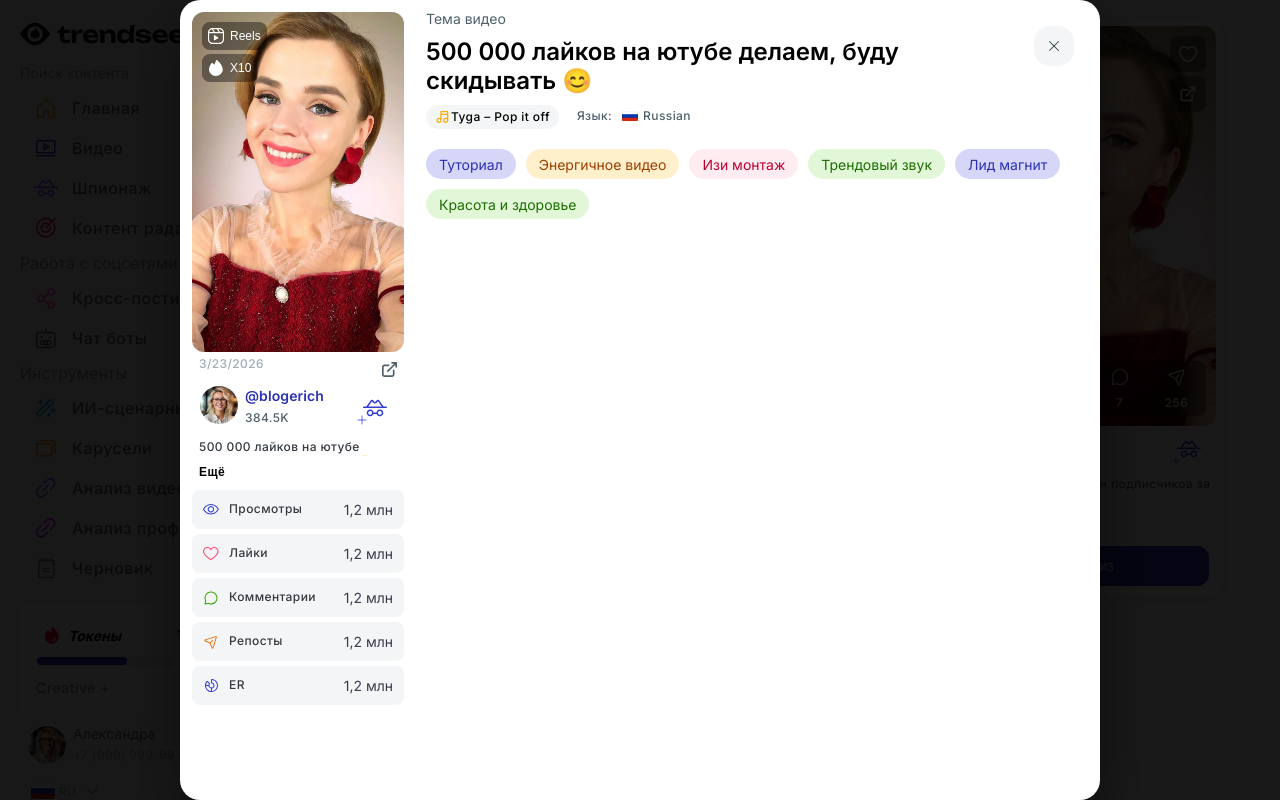
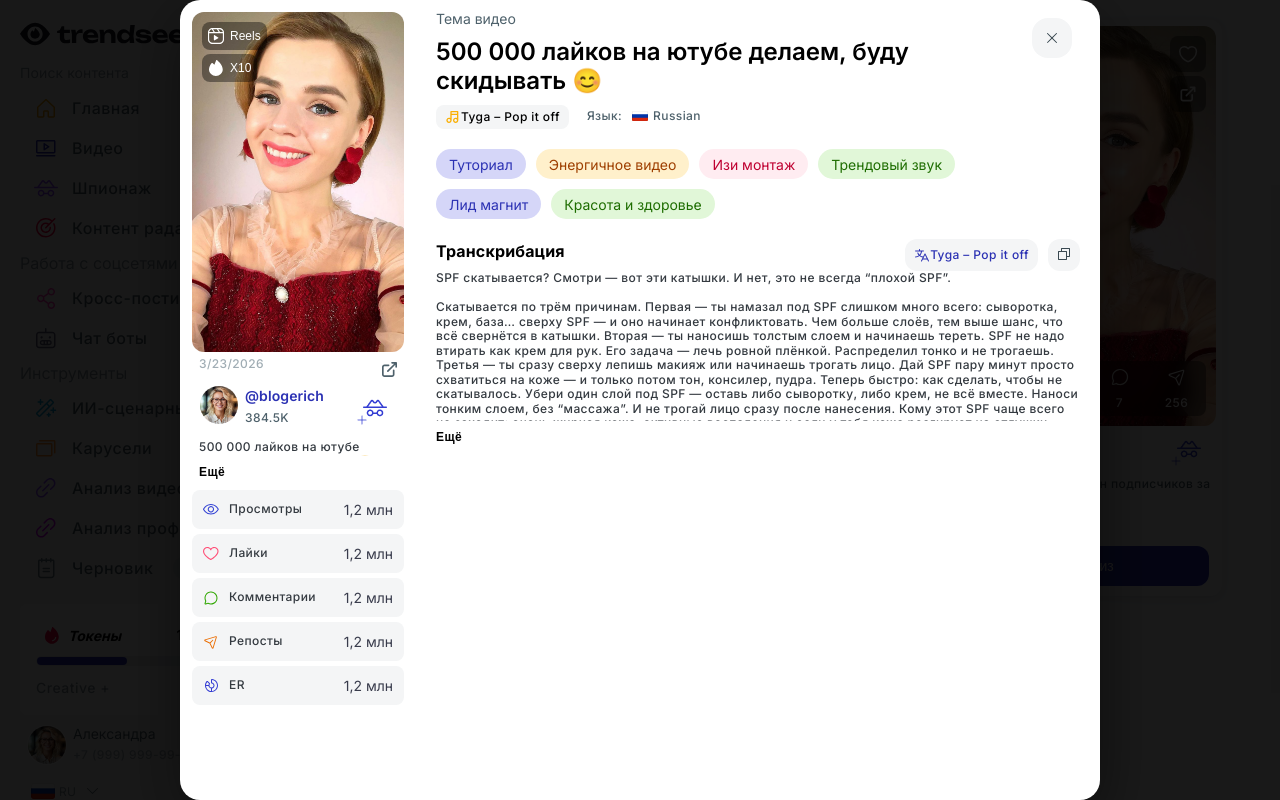
Before and after one commit to Pellesh011/trendsee-test, a Vue app in the folder frontend/: page / in a window 1280 px wide. Both pictures are taken after a click on the button 451 px from the left and 308 px from the top of the page. Built offline with nearby package versions, Linux system fonts and the light colour scheme.

Commit message:
modal right panel expand

```diff
--- a/frontend/src/assets/main.css
+++ b/frontend/src/assets/main.css
@@ -70,21 +70,24 @@ button {
   --danger-subtle: #FFECF1;
   --danger-bold: #BF0031;
 }
-.success-bold{
+
+.success-bold {
   color: var(--success-bold)
 }
 
 .backgroud-success-subtle {
   background-color: var(--success-subtle);
 }
-.warning-bold{
+
+.warning-bold {
   color: var(--warning-bold)
 }
 
 .backgroud-warning-subtle {
   background-color: var(--warning-subtle);
 }
-.danger-bold{
+
+.danger-bold {
   color: var(--danger-bold)
 }
 
@@ -92,7 +95,7 @@ button {
   background-color: var(--danger-subtle);
 }
 
-.brand-subtle{
+.brand-subtle {
   color: var(--brand-subtle);
 }
 
@@ -138,7 +141,7 @@ p {
   color: var(--text-primary);
 }
 
-button.primary{
+button.primary {
   color: #f8f9fa;
   width: 100%;
   height: 40px;
@@ -153,8 +156,8 @@ button.primary.background-default {
   background-color: var(--components-button-primary-background-default, #2B31B3);
 }
 
-.brand-medium{
-   color: var(--text-brand-medium, #2B31B3);
+.brand-medium {
+  color: var(--text-brand-medium, #2B31B3);
 }
 
 .text-brand {
@@ -293,12 +296,15 @@ button.primary.background-default {
   max-width: 100%;
   max-height: 100%;
 }
-.mr-10{
+
+.mr-10 {
   margin-right: 10px;
 }
+
 .ml-10 {
   margin-left: 10px;
 }
+
 .ml-5 {
   margin-left: 5px;
 }
@@ -375,6 +381,17 @@ button.primary.background-default {
   background: #e9ecef;
 }
 
+.heading-5 {
+  margin: 0px;
+  font-size: 16px;
+  line-height: 24px;
+  letter-spacing: 0.15px;
+}
+
+.pt-20{
+ padding-top: 20px;
+}
+
 
 .color-filter-blue {
   filter: brightness(0) saturate(100%) invert(18%) sepia(93%) saturate(3212%) hue-rotate(235deg) brightness(87%) contrast(90%);
--- a/frontend/src/components/ui/ExpandContent.vue
+++ b/frontend/src/components/ui/ExpandContent.vue
@@ -27,7 +27,7 @@ interface Props {
   transitionMs?: number
 }
 
-const props = defineProps<Props & { modelValue: string }>()
+const props = defineProps<Props & { modelValue: string; expandIcon: string; expandBtnAlign: 'right'|'left', classes: string}>()
 const emit = defineEmits<{
   (e: 'update:modelValue', value: string): void
 }>()
@@ -107,4 +107,9 @@ onMounted(() => {
 .caption {
   margin: 0;
 }
+
+.right-btn{
+  position: absolute;
+  right: 0px;
+}
 </style>
--- a/frontend/src/components/ui/ReelModal.vue
+++ b/frontend/src/components/ui/ReelModal.vue
@@ -39,7 +39,7 @@
                   <div class="grid">
                     <a href="#" class="text-brand  heading-6 semibold">{{ modalStore.activePost?.username || '' }}</a>
                     <span class="action-small regular text-secondary">{{ modalStore.activePost?.followers || ''
-                    }}</span>
+                      }}</span>
                   </div>
                 </div>
               </div>
@@ -157,6 +157,28 @@
               <span class="body-small success-bold">Красота и здоровье</span>
             </div>
           </div>
+          <div class="panel flex-full-width pt-20">
+            <div>
+              <h5 class="heading-5">Транскрибация</h5>
+            </div>
+            <div class="flex">
+              <div class="background-secondary  translated-item">
+                <div class="horizontal-align ">
+                  <div class="icon  icon-16">
+                    <img src="@/assets/images/icons/translate.svg" alt="views" class="">
+                  </div>
+                  <span class="action-small text-lh-caption regular brand-medium">Tyga – Pop it off</span>
+                </div>
+              </div>
+              <button class="btn-mid background-secondary ml-10">
+                <img src="@/assets/images/icons/copy.svg" >
+              </button>
+            </div>
+          </div>
+          <div>
+            <Expand v-model="transcridtionText" :maxCollapsedHeight="150" :transitionMs="250" expandBtnAlign="right"/>
+
+          </div>
         </div>
       </div>
     </div>
@@ -167,20 +189,50 @@
 <script setup lang="ts">
 import { useModalStore } from '@/stores/modal';
 import type { Post } from '@/types/post';
-
+import {ref} from 'vue';
 const modalStore = useModalStore();
 
 
 import Expand from '@/components/ui/ExpandContent.vue' // путь к файлу
+import { VueElement } from 'vue';
 
+
+const transcridtionText = ref(`SPF скатывается? Смотри — вот эти катышки. И нет, это не всегда “плохой SPF”.
+<br>
+<br>
+Скатывается по трём причинам.
+
+Первая — ты намазал под SPF слишком много всего: сыворотка, крем, база… сверху SPF — и оно начинает конфликтовать. Чем больше слоёв, тем выше шанс, что всё свернётся в катышки.
+
+Вторая — ты наносишь толстым слоем и начинаешь тереть. SPF не надо втирать как крем для рук. Его задача — лечь ровной плёнкой. Распределил тонко и не трогаешь.
+
+Третья — ты сразу сверху лепишь макияж или начинаешь трогать лицо. Дай SPF пару минут просто схватиться на коже — и только потом тон, консилер, пудра.
+
+Теперь быстро: как сделать, чтобы не скатывалось.
+Убери один слой под SPF — оставь либо сыворотку, либо крем, не всё вместе.
+Наноси тонким слоем, без “массажа”.
+И не трогай лицо сразу после нанесения.
+
+Кому этот SPF чаще всего не заходит: очень жирная кожа, активные воспаления и если у тебя кожа реагирует на отдушки — будет либо блеск, либо высыпания.
+
+Вердикт: если ты носишь SPF без плотного тона и у тебя не супер-жирная кожа — можно брать. Если у тебя всё скатывается вообще от всего и лицо жирнится за час — ищи матирующий флюид и проще схему ухода.
+
+Напиши в комменты: тип кожи и что ты наносишь под SPF — скажу, почему именно у тебя скатывается и что убрать.
+`)
 
 
 </script>
 
 <style scoped>
+.btn-mid{
+  width: 32px;
+  height: 32px;
+  border: 1px solid transparent;
+  border-radius: 12px;
+}
 .tag {
   border: 1px solid transparent;
-  border-radius:20px;
+  border-radius: 20px;
   padding: 4px 12px;
   margin-right: 10px;
   white-space: nowrap;
@@ -188,16 +240,22 @@ import Expand from '@/components/ui/ExpandContent.vue' // путь к файлу
   margin-top: 10px;
 }
 
-.video-language-item{
-    width: fit-content;
+.video-language-item {
+  width: fit-content;
   padding: 3.2px 8px;
 
+}
+.translated-item{
+  width: fit-content;
+  padding: 7px 8px;
+  border: 1px solid transparent;
+  border-radius: 12px;
 }
 .music-item {
   width: fit-content;
   padding: 3.2px 8px;
   border: 1px solid transparent;
-  border-radius: 16px;
+  border-radius: 8px;
 }
 
 .modal-content h3 {
@@ -237,7 +295,7 @@ import Expand from '@/components/ui/ExpandContent.vue' // путь к файлу
 
 .reel-modal-right {
   flex: 1;
-  margin: 10px;
+  margin: 10px 20px;
   position: relative;
   display: flex;
   flex-direction: column;
@@ -250,8 +308,8 @@ import Expand from '@/components/ui/ExpandContent.vue' // путь к файлу
 
 .modal-close-btn {
   position: absolute;
-  top: 1rem;
-  right: 1rem;
+  top: 0.5rem;
+  right: 0.5rem;
   border: none;
   border-radius: 16px;
   width: 40px;
```
Also changed, not shown: frontend/src/assets/images/icons/copy.svg (added), frontend/src/assets/images/icons/translate.svg (added).
